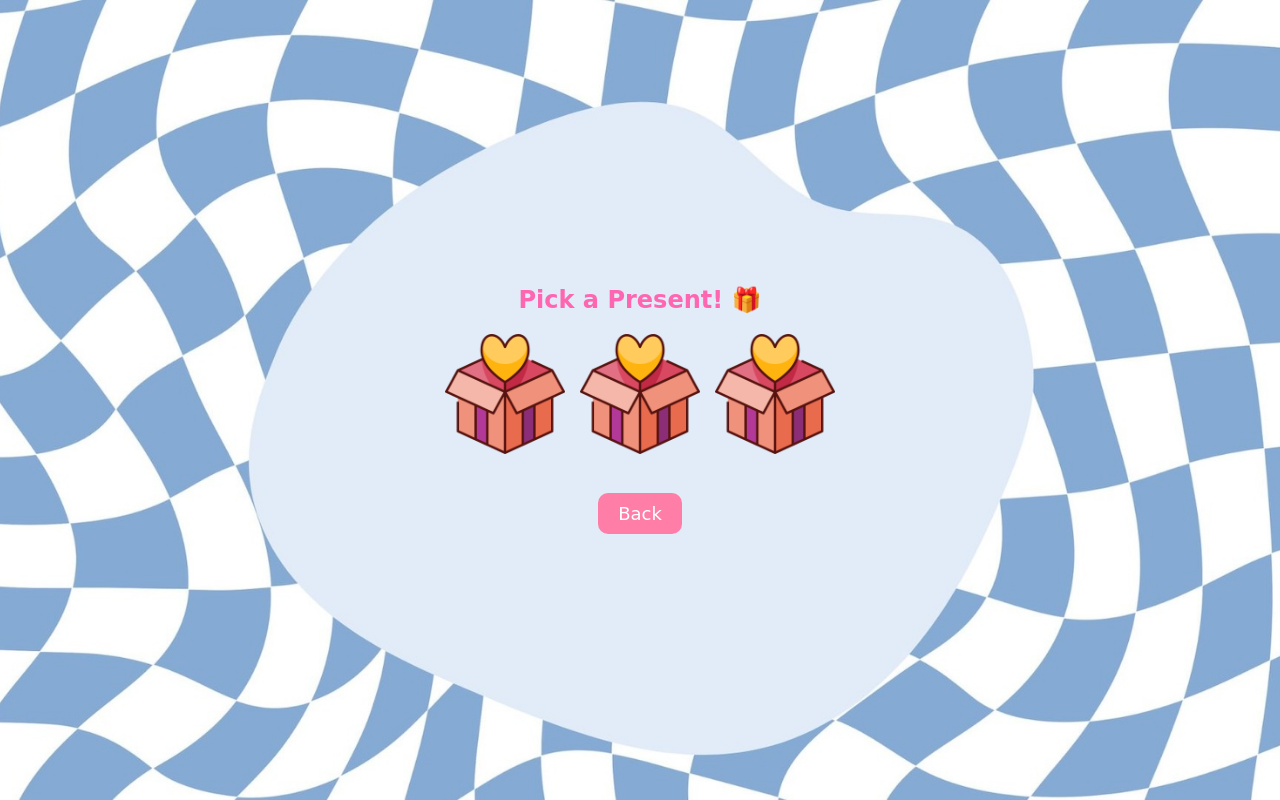
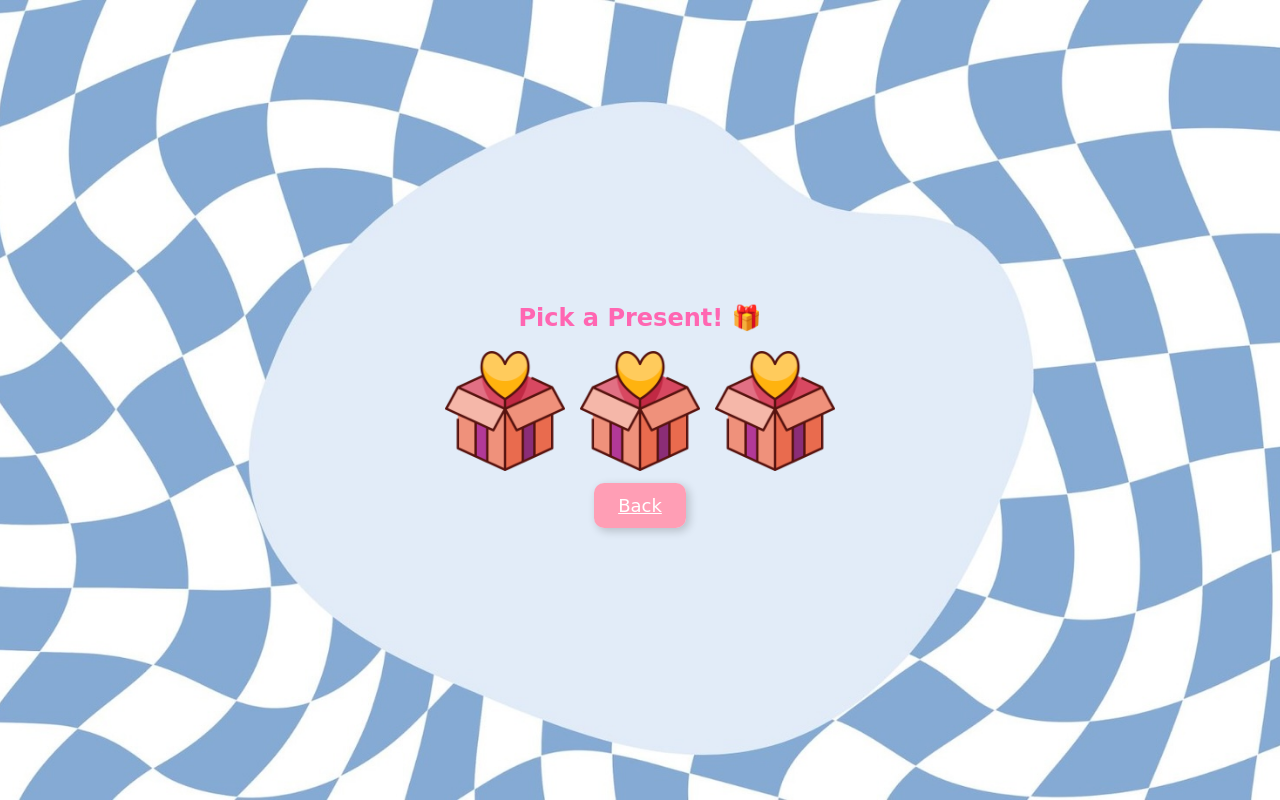
Before and after one commit to sweetpea98/bday, a plain HTML site: page game.html in a window 1280 px wide. Drawn offline with Linux system fonts and the light colour scheme; a web font is replaced by a local one.

Commit message:
Update game.css

```diff
--- a/game.css
+++ b/game.css
@@ -52,17 +52,28 @@ h2 {
     color: #333;
 }
 
-.back-button {
-    display: inline-block;
-    margin-top: 15px;
-    padding: 10px 20px;
+/* Button styling */
+.button, .back-button {
+    font-family: 'Atma', cursive;
     font-size: 18px;
     color: white;
-    background-color: #ff7ea8;
-    text-decoration: none;
+    background: #ff9eb5; /* Pastel pink */
+    padding: 12px 24px;
+    border: none;
     border-radius: 10px;
-    transition: transform 0.2s, background 0.3s;
+    margin: 10px;
+    cursor: pointer;
+    box-shadow: 3px 3px 10px rgba(0, 0, 0, 0.2);
+    transition: 0.3s;
 }
+
+/* Hover effect on buttons */
+.button:hover, .back-button:hover {
+    background-color: #5599e6;
+    transform: scale(1.05);
+    box-shadow: 3px 3px 15px rgba(0, 0, 0, 0.3);
+}
+
 
 .back-button:hover {
     background-color: #5599e6;
```
